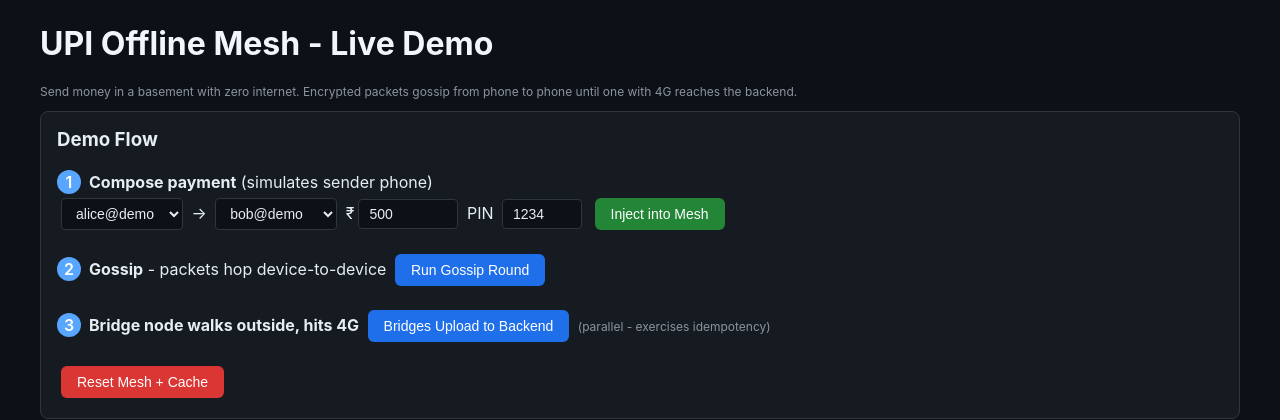
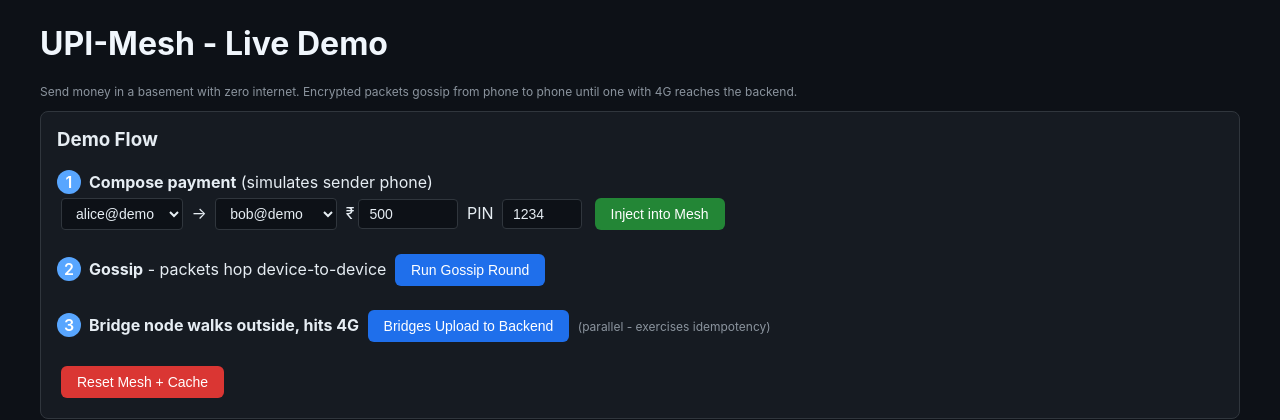
Before and after one commit to Shashank17singh/UPI-Mesh, a FastAPI app: page / in a window 1280 px wide. Shown: the top 420 px of the page. Run offline with FastAPI, Linux system fonts and the light colour scheme; data that the repository does not hold is empty.

Commit message:
update project name to UPI-Mesh

```diff
--- a/app/main.py
+++ b/app/main.py
@@ -78,7 +78,7 @@ async def lifespan(app: FastAPI):
     yield
 
 
-app = FastAPI(title="UPI Offline Mesh - Demo", lifespan=lifespan)
+app = FastAPI(title="UPI-Mesh - Demo", lifespan=lifespan)
 templates = Jinja2Templates(directory="app/templates")
 
 
--- a/app/templates/dashboard.html
+++ b/app/templates/dashboard.html
@@ -2,7 +2,7 @@
 <html lang="en">
 <head>
     <meta charset="UTF-8">
-    <title>UPI Offline Mesh - Demo</title>
+    <title>UPI-Mesh - Demo</title>
     <style>
         * { box-sizing: border-box; }
         body {
@@ -75,7 +75,7 @@
 </head>
 <body>
 <div class="container">
-    <h1>UPI Offline Mesh - Live Demo</h1>
+    <h1>UPI-Mesh - Live Demo</h1>
     <p class="small">
         Send money in a basement with zero internet. Encrypted packets gossip from phone to phone
         until one with 4G reaches the backend.
```
